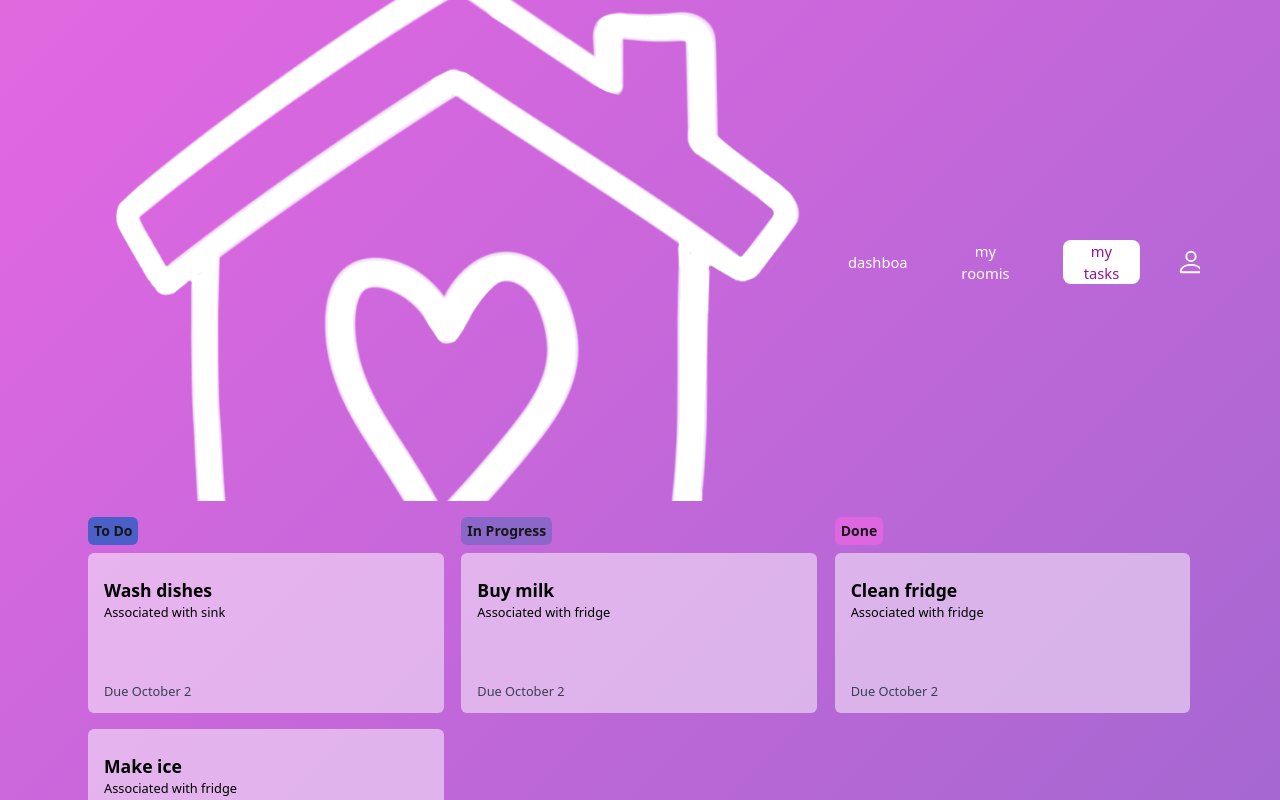
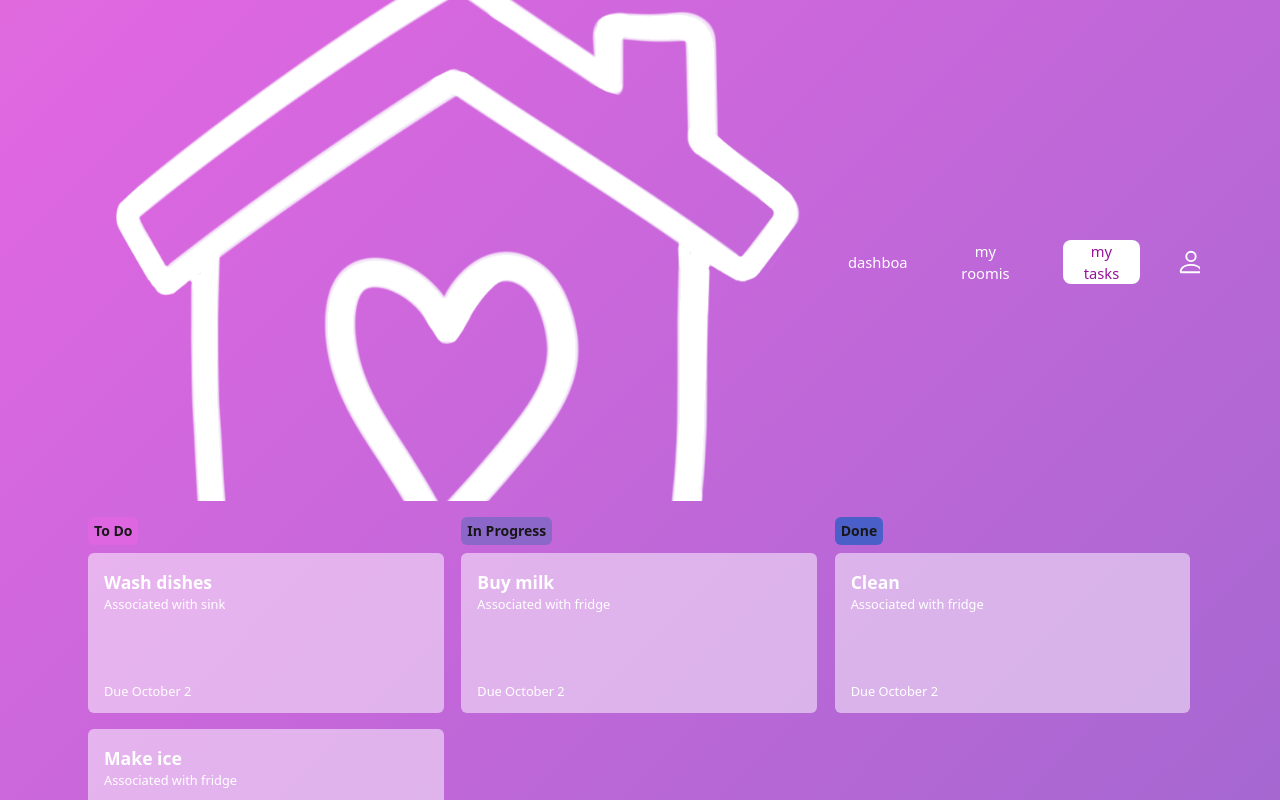
Before and after one commit to snootfef/Technova2024, a Next.js app in the folder technova2024/: page /mytasks in a window 1280 px wide. Built offline with nearby package versions, Linux system fonts and the light colour scheme.

Commit message:
deleted maggie node commit

```diff
--- a/package.json
+++ /dev/null
@@ -1,5 +0,0 @@
-{
-  "dependencies": {
-    "@propelauth/react": "^2.0.22"
-  }
-}
--- a/technova2024/src/pages/mytasks/TaskCard.js
+++ b/technova2024/src/pages/mytasks/TaskCard.js
@@ -90,9 +90,9 @@ const TaskCard = ({
    drag(drop(ref));
 
    return (
-      <div ref={ref} className="bg-white relative bg-opacity-50 rounded-md my-2 flex justify-start items-start h-[20vh] w-[27.8vw]" style={{ opacity }}>
+      <div ref={ref} className="bg-white text-white relative bg-opacity-50 rounded-md my-2 flex justify-start items-start h-[20vh] w-[27.8vw]" style={{ opacity }}>
          <div
-            className="py-6 px-4 flex flex-col text-black font-sans"
+            className="py-4 px-4 flex flex-col font-sans"
          >
             <h2
                className="text-[1.1rem] font-semibold"
@@ -105,7 +105,7 @@ const TaskCard = ({
                {name == "Wash dishes" ? "Associated with sink" : "Associated with fridge"}
             </p>
             <section
-               className="absolute bottom-3 text-[0.8rem] text-gray-700"
+               className="absolute bottom-3 text-[0.8rem]"
             >
                <p>
                   Due October 2
--- a/technova2024/src/pages/mytasks/index.js
+++ b/technova2024/src/pages/mytasks/index.js
@@ -56,13 +56,13 @@ const Home = () => {
             <div
                className='relative flex flex-row mx-20 mt-4'
             >
-               <TaskBoard title={DO_IT} colour="#4b5fc9">
+               <TaskBoard title={DO_IT} colour="#de67e1">
                   {returnItemsForColumn(DO_IT)}
                </TaskBoard>
                <TaskBoard title={IN_PROGRESS} colour="#8c67ca">
                   {returnItemsForColumn(IN_PROGRESS)}
                </TaskBoard>
-               <TaskBoard title={DONE} colour="#de67e1">
+               <TaskBoard title={DONE} colour="#4b5fc9">
                   {returnItemsForColumn(DONE)}
                </TaskBoard>
             </div>
--- a/technova2024/src/tasks.js
+++ b/technova2024/src/tasks.js
@@ -9,5 +9,5 @@ export const tasks = [
    { id: 1, name: 'Wash dishes', column: DO_IT },
    { id: 2, name: 'Make ice', column: DO_IT },
    { id: 3, name: 'Buy milk', column: IN_PROGRESS },
-   { id: 4, name: 'Clean fridge', column: DONE },
+   { id: 4, name: 'Clean', column: DONE },
 ];
```
Also changed, not shown: 1 other file (tests, documents, lock files or other folders).
